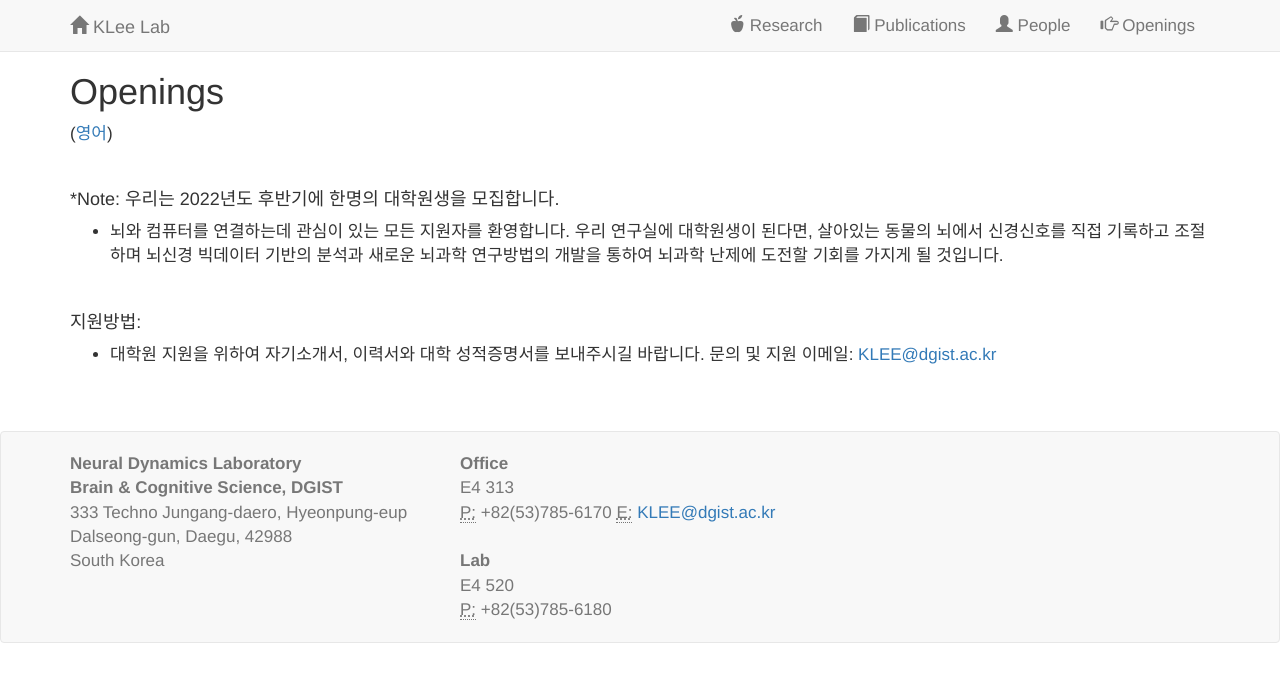
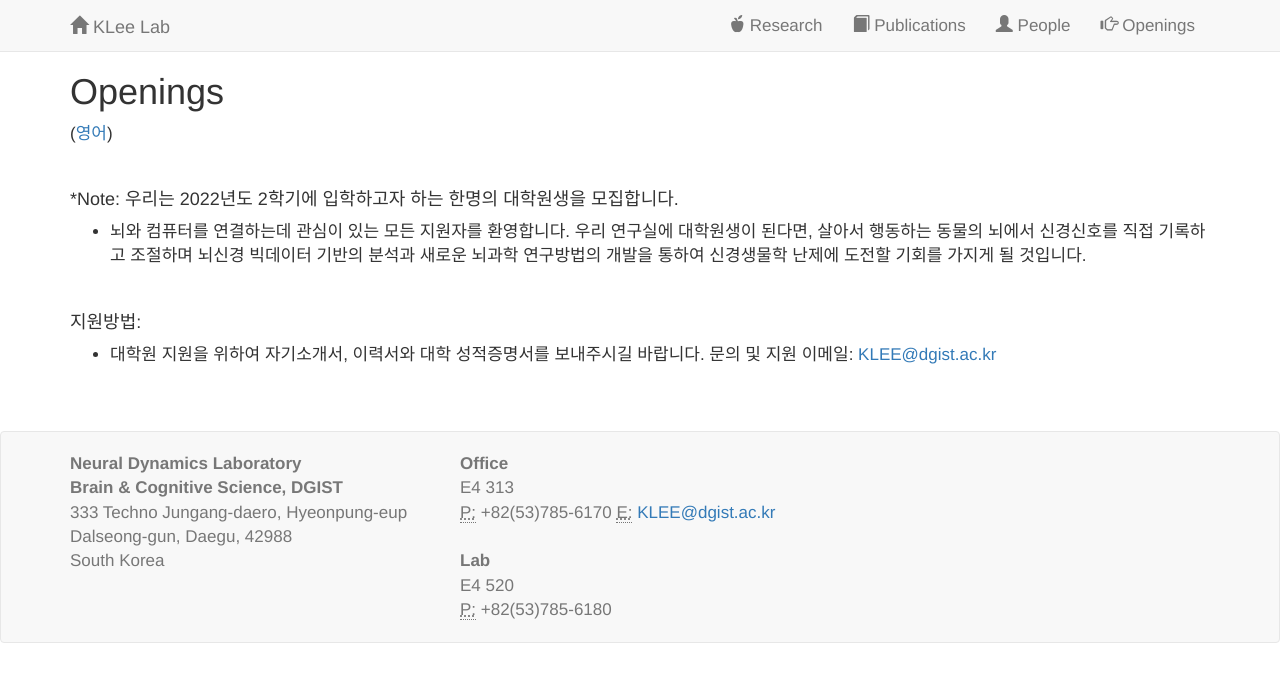
Before and after one commit to kleelab/kleelab.github.io, a Jekyll site: the page built from joinusK.html, in a window 1280 px wide. Shown: the top 682 px of the page. Built offline with Jekyll 4.4.1, drawn with Linux system fonts in a browser that asks for light colours; nearby versions of some CDN libraries; a style sheet for code colours, icons or effects is not loaded.

Commit message:
Update joinusK.html

```diff
--- a/joinusK.html
+++ b/joinusK.html
@@ -8,11 +8,11 @@
      <p> (<a href="{{ site.url }}{{ site.baseurl }}/joinus">영어</a>)</p>
     <br>
 
-      <h4>*Note: 우리는 2022년도 후반기에 한명의 대학원생을 모집합니다.</h4>
+      <h4>*Note: 우리는 2022년도 2학기에 입학하고자 하는 한명의 대학원생을 모집합니다.</h4>
         <p>
      <ul>
      <li>
-         뇌와 컴퓨터를 연결하는데 관심이 있는 모든 지원자를 환영합니다. 우리 연구실에 대학원생이 된다면, 살아있는 동물의 뇌에서 신경신호를 직접 기록하고 조절하며 뇌신경 빅데이터 기반의 분석과 새로운 뇌과학 연구방법의 개발을 통하여 뇌과학 난제에 도전할 기회를 가지게 될 것입니다. </p>
+         뇌와 컴퓨터를 연결하는데 관심이 있는 모든 지원자를 환영합니다. 우리 연구실에 대학원생이 된다면, 살아서 행동하는 동물의 뇌에서 신경신호를 직접 기록하고 조절하며 뇌신경 빅데이터 기반의 분석과 새로운 뇌과학 연구방법의 개발을 통하여 신경생물학 난제에 도전할 기회를 가지게 될 것입니다. </p>
      </ul>
 <br>
 
```
